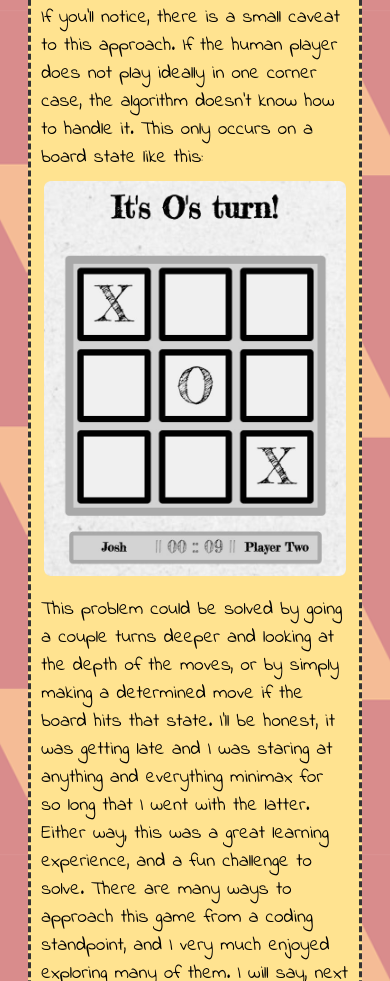
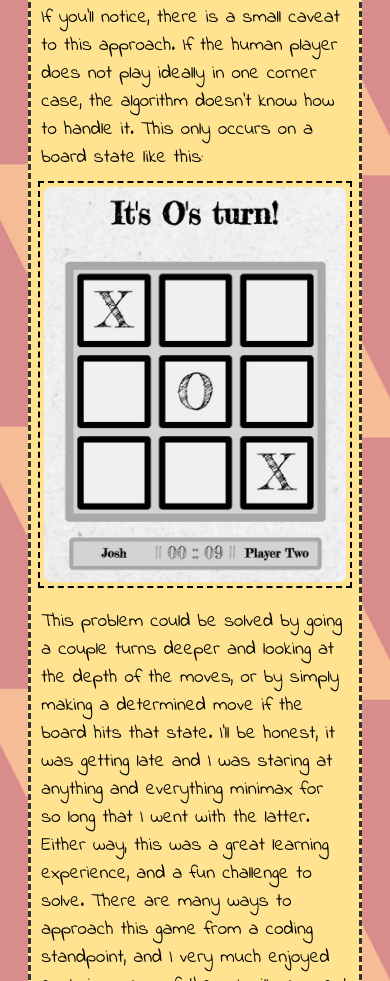
Before and after one commit to JoshLDowns/JoshLDowns.github.io, a plain HTML site: page blog.html in a window 390 px wide. Shown: the part 4210-5191 px from the top of the page. Drawn offline with Linux system fonts and the light colour scheme; a web font is replaced by a local one.

Commit message:
a couple style changes

```diff
--- a/blog.html
+++ b/blog.html
@@ -126,7 +126,7 @@
                             player does not play ideally in one corner case, the algorithm doesn't know how to handle
                             it. This only occurs on a board state like this:</p>
                         <div class='code'>
-                            <img id='code' src='./resources/images/ticTacToeBoardSample.png'
+                            <img id='code' style='border: 2px dashed black; padding: 4px' src='./resources/images/ticTacToeBoardSample.png'
                                 alt='Code snippet for board state function' />
                         </div>
                         <p class='contentText'>This problem could be solved by going a couple turns deeper and looking at the
--- a/resources/styles/otherstyles.css
+++ b/resources/styles/otherstyles.css
@@ -323,14 +323,16 @@ a {
         background-size: cover;
         min-height: 100%;
         z-index: 0;
+        padding: 0px;
     }
 
     #mainContainer {
         display: flex;
         flex-direction: column-reverse;
         margin: auto;
-        padding: 0vw 1vw 0vw 1vw;
+        padding: 0px;
         width: 90vw;
+        justify-content: space-between;
     }
 
     #sidebar {
--- a/resources/styles/style.css
+++ b/resources/styles/style.css
@@ -133,11 +133,13 @@ a {
         font-size: 2.3em;
         text-align: center;
         text-shadow: 2px 2px 2px white;
+        margin-top: 25px;
     }
 
     #mainContainer {
-        width: 400px;
+        height: 100vh;
         display: flex;
+        justify-content: space-between;
         flex-direction: column;
         margin: auto;
         padding: 0vw 1vw 0vw 1vw;
```
